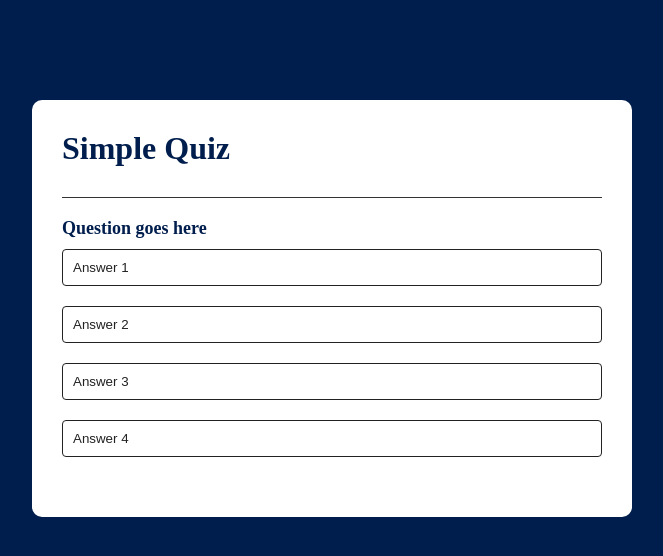
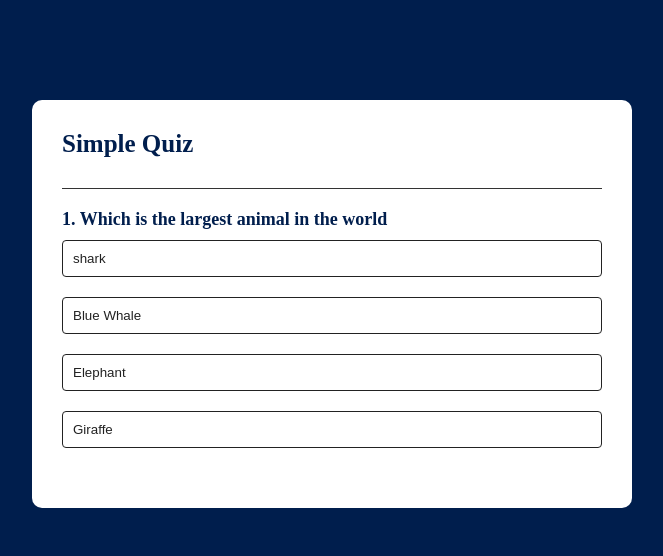
Before and after one commit to Fooagsmart/Quiz-App, a plain HTML site: page index.html in a window 1280 px wide. Shown: the whole page, without its empty margins (308-971 px from the left). Drawn offline with Linux system fonts and the light colour scheme.

Commit message:
function added to display and reset question

```diff
--- a/index.html
+++ b/index.html
@@ -17,7 +17,7 @@
                 <button class="btn">Answer 3</button>
                 <button class="btn">Answer 4</button>
             </div>
-            <button id="next-btn"></button>
+            <button id="next-btn">Next</button>
         </div>
     </div>
     <script src="script.js"></script>
--- a/main.css
+++ b/main.css
@@ -16,7 +16,7 @@ body{
     padding: 30px;
 }
 .app h1{
-    font-weight: 25px;
+    font-size: 25px;
     color: #001e4d;
     font-weight: 600;
     border-bottom: 1px solid #333;
--- a/script.js
+++ b/script.js
@@ -8,6 +8,7 @@ const questions = [
         {text: "Giraffe", correct: false},
      ]
     },
+
     {
         question: "Which of this is not protein",
         answers:[
@@ -17,6 +18,7 @@ const questions = [
            {text: "beans", correct: false},
         ]
        },
+
        {
         question: "Which is the largest desert in the world",
         answers:[
@@ -26,6 +28,7 @@ const questions = [
            {text: "Antarctica", correct: true},
         ]
        },
+
        {
         question: "Which is the smallest continent in the world",
         answers:[
@@ -48,7 +51,7 @@ let score = 0;
 function startQuiz(){
     currentQuestionIndex = 0;
     score = 0;
-    nextButton.innerHTML = "Next";
+     nextButton.innerHTML = "Next";
     showQuestion();
 }
 
@@ -58,10 +61,21 @@ function showQuestion(){
     let questionNo = currentQuestionIndex + 1;
     questionElement.innerHTML = questionNo + ". " + currentQuestion.question;
 
-    currentQuestion.amswers.forEach(answer => {
+    currentQuestion.answers.forEach(answer => {
         const button = document.createElement("button");
         button.innerHTML = answer.text;
-        button.classList.add('btn');
+        button.classList.add("btn");
         answerButton.appendChild(button);
     });
 }
+
+function resetState(){
+    nextButton.style.display = "none";
+    while(answerButton.firstChild){
+        answerButton.removeChild(answerButton.firstChild);
+    }
+}
+
+
+
+startQuiz();
```
